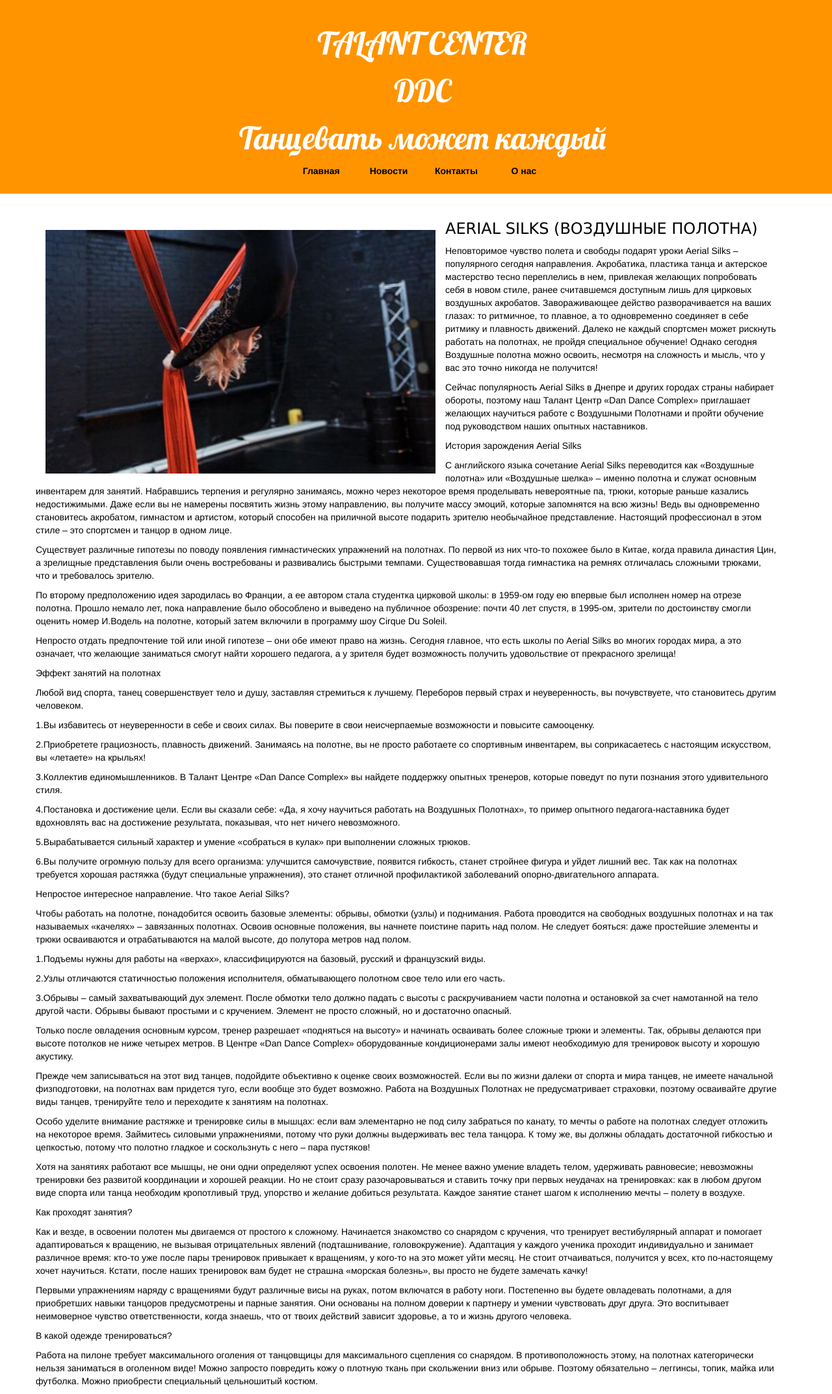
After one commit to OlgaLyalyueva/my-first-blog, a Django app: page /aerial_silks/ in a window 1280 px wide. The commit adds this page. Shown: the whole page at 65% size. Run offline with Django 3.2, Linux system fonts and the light colour scheme; some libraries are stand-ins or nearby versions.

Commit message:
Added the aerial-silks page

```diff
--- /dev/null
+++ b/blog/templates/blog/aerial_silks.html
@@ -0,0 +1,66 @@
+{% extends 'blog/base.html' %}
+{% load static %}
+
+{% block content %}
+    <div class="content-for-page">
+        <p><img src="{% static "images/aerial-silks.jpg" %}" alt="AERIAL SILKS" width="600" height="375" align="left" vspace="15" hspace="15">
+        <h3>AERIAL SILKS (ВОЗДУШНЫЕ ПОЛОТНА)</h3>
+        Неповторимое чувство полета и свободы подарят уроки Aerial Silks – популярного сегодня направления. Акробатика, пластика танца и актерское мастерство тесно переплелись в нем, привлекая желающих попробовать себя в новом стиле, ранее считавшемся доступным лишь для цирковых воздушных акробатов. Завораживающее действо разворачивается на ваших глазах: то ритмичное, то плавное, а то одновременно соединяет в себе ритмику и плавность движений. Далеко не каждый спортсмен может рискнуть работать на полотнах, не пройдя специальное обучение! Однако сегодня Воздушные полотна можно освоить, несмотря на сложность и мысль, что у вас это точно никогда не получится!</p>
+
+        <p>Сейчас популярность Aerial Silks в Днепре и других городах страны набирает обороты, поэтому наш Талант Центр «Dan Dance Complex» приглашает желающих научиться работе с Воздушными Полотнами и пройти обучение под руководством наших опытных наставников.</p>
+
+        <p>История зарождения Aerial Silks</p>
+
+        <p>С английского языка сочетание Aerial Silks переводится как «Воздушные полотна» или «Воздушные шелка» – именно полотна и служат основным инвентарем для занятий. Набравшись терпения и регулярно занимаясь, можно через некоторое время проделывать невероятные па, трюки, которые раньше казались недостижимыми. Даже если вы не намерены посвятить жизнь этому направлению, вы получите массу эмоций, которые запомнятся на всю жизнь! Ведь вы одновременно становитесь акробатом, гимнастом и артистом, который способен на приличной высоте подарить зрителю необычайное представление. Настоящий профессионал в этом стиле – это спортсмен и танцор в одном лице.</p>
+
+        <p>Существует различные гипотезы по поводу появления гимнастических упражнений на полотнах. По первой из них что-то похожее было в Китае, когда правила династия Цин, а зрелищные представления были очень востребованы и развивались быстрыми темпами. Существовавшая тогда гимнастика на ремнях отличалась сложными трюками, что и требовалось зрителю.</p>
+
+        <p>По второму предположению идея зародилась во Франции, а ее автором стала студентка цирковой школы: в 1959-ом году ею впервые был исполнен номер на отрезе полотна. Прошло немало лет, пока направление было обособлено и выведено на публичное обозрение: почти 40 лет спустя, в 1995-ом, зрители по достоинству смогли оценить номер И.Водель на полотне, который затем включили в программу шоу Cirque Du Soleil.</p>
+
+        <p>Непросто отдать предпочтение той или иной гипотезе – они обе имеют право на жизнь. Сегодня главное, что есть школы по Aerial Silks во многих городах мира, а это означает, что желающие заниматься смогут найти хорошего педагога, а у зрителя будет возможность получить удовольствие от прекрасного зрелища!</p>
+
+        <p>Эффект занятий на полотнах</p>
+
+        <p>Любой вид спорта, танец совершенствует тело и душу, заставляя стремиться к лучшему. Переборов первый страх и неуверенность, вы почувствуете, что становитесь другим человеком.</p>
+
+        <p>1.Вы избавитесь от неуверенности в себе и своих силах. Вы поверите в свои неисчерпаемые возможности и повысите самооценку.</p>
+
+        <p>2.Приобретете грациозность, плавность движений. Занимаясь на полотне, вы не просто работаете со спортивным инвентарем, вы соприкасаетесь с настоящим искусством, вы «летаете» на крыльях!</p>
+
+        <p>3.Коллектив единомышленников. В Талант Центре «Dan Dance Complex» вы найдете поддержку опытных тренеров, которые поведут по пути познания этого удивительного стиля.</p>
+
+        <p>4.Постановка и достижение цели. Если вы сказали себе: «Да, я хочу научиться работать на Воздушных Полотнах», то пример опытного педагога-наставника будет вдохновлять вас на достижение результата, показывая, что нет ничего невозможного.</p>
+
+        <p>5.Вырабатывается сильный характер и умение «собраться в кулак» при выполнении сложных трюков.</p>
+
+        <p>6.Вы получите огромную пользу для всего организма: улучшится самочувствие, появится гибкость, станет стройнее фигура и уйдет лишний вес. Так как на полотнах требуется хорошая растяжка (будут специальные упражнения), это станет отличной профилактикой заболеваний опорно-двигательного аппарата.</p>
+
+        <p>Непростое интересное направление. Что такое Aerial Silks?</p>
+
+        <p>Чтобы работать на полотне, понадобится освоить базовые элементы: обрывы, обмотки (узлы) и поднимания. Работа проводится на свободных воздушных полотнах и на так называемых «качелях» – завязанных полотнах. Освоив основные положения, вы начнете поистине парить над полом. Не следует бояться: даже простейшие элементы и трюки осваиваются и отрабатываются на малой высоте, до полутора метров над полом.</p>
+
+        <p>1.Подъемы нужны для работы на «верхах», классифицируются на базовый, русский и французский виды.</p>
+
+        <p>2.Узлы отличаются статичностью положения исполнителя, обматывающего полотном свое тело или его часть.</p>
+
+        <p>3.Обрывы – самый захватывающий дух элемент. После обмотки тело должно падать с высоты с раскручиванием части полотна и остановкой за счет намотанной на тело другой части. Обрывы бывают простыми и с кручением. Элемент не просто сложный, но и достаточно опасный.</p>
+
+        <p>Только после овладения основным курсом, тренер разрешает «подняться на высоту» и начинать осваивать более сложные трюки и элементы. Так, обрывы делаются при высоте потолков не ниже четырех метров. В Центре «Dan Dance Complex» оборудованные кондиционерами залы имеют необходимую для тренировок высоту и хорошую акустику.</p>
+
+        <p>Прежде чем записываться на этот вид танцев, подойдите объективно к оценке своих возможностей. Если вы по жизни далеки от спорта и мира танцев, не имеете начальной физподготовки, на полотнах вам придется туго, если вообще это будет возможно. Работа на Воздушных Полотнах не предусматривает страховки, поэтому осваивайте другие виды танцев, тренируйте тело и переходите к занятиям на полотнах.</p>
+
+        <p>Особо уделите внимание растяжке и тренировке силы в мышцах: если вам элементарно не под силу забраться по канату, то мечты о работе на полотнах следует отложить на некоторое время. Займитесь силовыми упражнениями, потому что руки должны выдерживать вес тела танцора. К тому же, вы должны обладать достаточной гибкостью и цепкостью, потому что полотно гладкое и соскользнуть с него – пара пустяков!</p>
+
+        <p>Хотя на занятиях работают все мышцы, не они одни определяют успех освоения полотен. Не менее важно умение владеть телом, удерживать равновесие; невозможны тренировки без развитой координации и хорошей реакции. Но не стоит сразу разочаровываться и ставить точку при первых неудачах на тренировках: как в любом другом виде спорта или танца необходим кропотливый труд, упорство и желание добиться результата. Каждое занятие станет шагом к исполнению мечты – полету в воздухе.</p>
+
+        <p>Как проходят занятия?</p>
+
+        <p>Как и везде, в освоении полотен мы двигаемся от простого к сложному. Начинается знакомство со снарядом с кручения, что тренирует вестибулярный аппарат и помогает адаптироваться к вращению, не вызывая отрицательных явлений (подташнивание, головокружение). Адаптация у каждого ученика проходит индивидуально и занимает различное время: кто-то уже после пары тренировок привыкает к вращениям, у кого-то на это может уйти месяц. Не стоит отчаиваться, получится у всех, кто по-настоящему хочет научиться. Кстати, после наших тренировок вам будет не страшна «морская болезнь», вы просто не будете замечать качку!</p>
+
+        <p>Первыми упражнениям наряду с вращениями будут различные висы на руках, потом включатся в работу ноги. Постепенно вы будете овладевать полотнами, а для приобретших навыки танцоров предусмотрены и парные занятия. Они основаны на полном доверии к партнеру и умении чувствовать друг друга. Это воспитывает неимоверное чувство ответственности, когда знаешь, что от твоих действий зависит здоровье, а то и жизнь другого человека.</p>
+
+        <p>В какой одежде тренироваться?</p>
+
+        <p>Работа на пилоне требует максимального оголения от танцовщицы для максимального сцепления со снарядом. В противоположность этому, на полотнах категорически нельзя заниматься в оголенном виде! Можно запросто повредить кожу о плотную ткань при скольжении вниз или обрыве. Поэтому обязательно – леггинсы, топик, майка или футболка. Можно приобрести специальный цельношитый костюм.</p>
+    </div>
+{% endblock %}
--- a/blog/templates/blog/main.html
+++ b/blog/templates/blog/main.html
@@ -32,7 +32,9 @@
       </div>
       <div class="column">
         <div class="content-for-main-page">
-            <img src="{% static "images/aerial-silks.jpg" %}" alt="AERIAL SILKS" style="width:100%">
+            <a href="{% url 'aerial_silks' %}">
+                <img src="{% static "images/aerial-silks.jpg" %}" alt="AERIAL SILKS" style="width:100%">
+            </a>
             <h3>AERIAL SILKS</h3>
             <p>Неповторимое чувство полета и свободы подарят уроки Aerial Silks – популярного сегодня направления.</p>
         </div>
--- a/blog/urls.py
+++ b/blog/urls.py
@@ -6,6 +6,7 @@ urlpatterns = [
     path('breakdance/', views.breakdance, name='breakdance'),
     path('contemporary/', views.contemporary, name='contemporary'),
     path('hiphop/', views.hiphop, name='hiphop'),
+    path('aerial_silks/', views.aerial_silks, name='aerial_silks'),
     path('post/<int:pk>/', views.post_detail, name='post_detail'),
     path('post/new/', views.post_new, name='post_new'),
     path('post/<int:pk>/edit/', views.post_edit, name='post_edit'),
--- a/blog/views.py
+++ b/blog/views.py
@@ -21,6 +21,9 @@ def contemporary(request):
 
 def hiphop(request):
     return render(request, 'blog/hiphop.html')
+
+def aerial_silks(request):
+    return render(request, 'blog/aerial_silks.html')
 
 def post_list(request):
     posts = Post.objects.filter(published_date__lte=timezone.now()).order_by('published_date')
```
